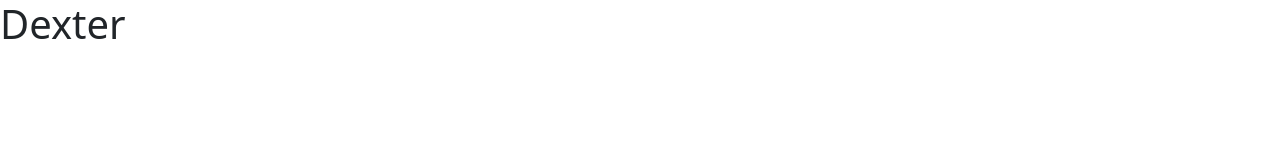
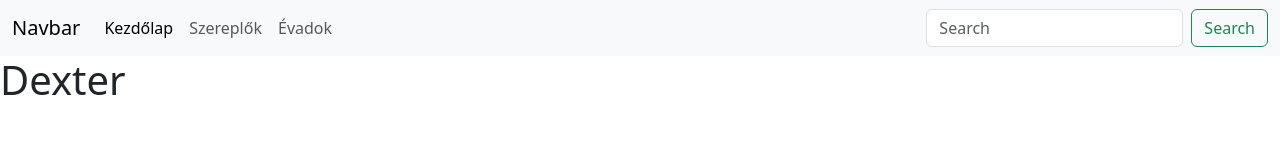
Before and after one commit to janosgyomber/ikt_weboldal_film, a plain HTML site: page index.html in a window 1280 px wide. Drawn offline with nearby package versions, Linux system fonts and the light colour scheme.

Commit message:
Navbar in all HTML files

```diff
--- a/index.html
+++ b/index.html
@@ -8,8 +8,40 @@
     <link rel="stylesheet" href="style.css">
 </head>
 <body>
-    <h1>Dexter</h1>
+    <nav class="navbar navbar-expand-lg bg-body-tertiary">
+        <div class="container-fluid">
+          <a class="navbar-brand" href="#">Navbar</a>
+          <button class="navbar-toggler" type="button" data-bs-toggle="collapse" data-bs-target="#navbarSupportedContent" aria-controls="navbarSupportedContent" aria-expanded="false" aria-label="Toggle navigation">
+            <span class="navbar-toggler-icon"></span>
+          </button>
+          <div class="collapse navbar-collapse" id="navbarSupportedContent">
+            <ul class="navbar-nav me-auto mb-2 mb-lg-0">
+              <li class="nav-item">
+                <a class="nav-link active" aria-current="page" href="index.html">Kezdőlap</a>
+              </li>
+              <li class="nav-item">
+                <a class="nav-link" href="characters.html">Szereplők</a>
+              </li>
+              <li class="nav-item">
+                <a class="nav-link" href="seasons.html">Évadok</a>
+              </li>
+            </ul>
+            <form class="d-flex" role="search">
+              <input class="form-control me-2" type="search" placeholder="Search" aria-label="Search">
+              <button class="btn btn-outline-success" type="submit">Search</button>
+            </form>
+          </div>
+        </div>
+      </nav>
+    <header>
+        <h1>Dexter</h1>
+    </header>
+    <main></main>
+    <section></section>
 
+
+
+    <footer></footer>
     <script src="https://cdn.jsdelivr.net/npm/bootstrap@5.3.3/dist/js/bootstrap.bundle.min.js" integrity="sha384-YvpcrYf0tY3lHB60NNkmXc5s9fDVZLESaAA55NDzOxhy9GkcIdslK1eN7N6jIeHz" crossorigin="anonymous"></script>
     <script src="script.js"></script>
 </body>
```
Also changed, not shown: characters.html (+25 -0 lines), seasons.html (+25 -0 lines).
